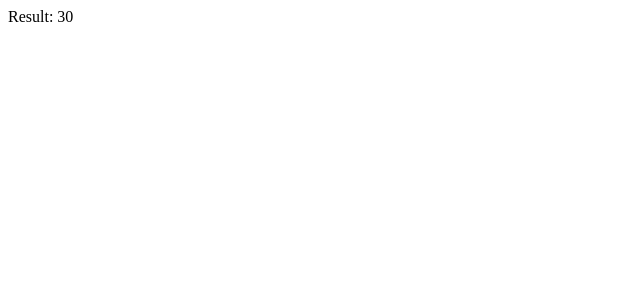
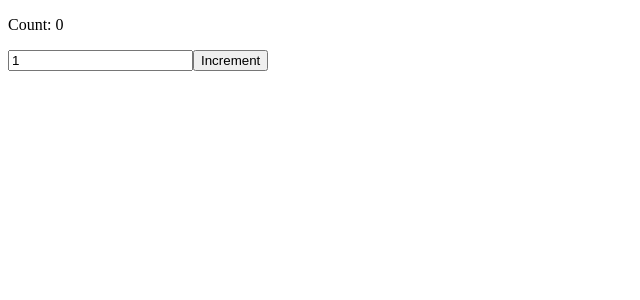
Before and after one commit to eonduck2/react-hooks, a React app: page / in a window 1280 px wide. Shown: the top 300 px of the page, without its empty margins (0-640 px from the left). Built offline with nearby package versions, Linux system fonts and the light colour scheme.

Commit message:
useCallback 파일 생성

```diff
--- a/src/client/App.tsx
+++ b/src/client/App.tsx
@@ -1,8 +1,9 @@
 import React from "react";
 import Memoization from "./components/useMemo/Memoization";
+import CounterMeMoiCallback from "./components/useCallback/MemoizationCallback";
 
 const App: React.FC = () => {
-  return <Memoization a={10} b={20}></Memoization>;
+  return <CounterMeMoiCallback></CounterMeMoiCallback>;
 };
 
 export default App;
--- /dev/null
+++ b/src/client/components/useCallback/MemoizationCallback.tsx
@@ -0,0 +1,26 @@
+import React, { useState, useCallback } from "react";
+
+const CounterMeMoiCallback = () => {
+  const [count, setCount] = useState(0);
+  const [step, setStep] = useState(1);
+
+  // useCallback을 사용하여 increment 함수 메모이제이션
+  const increment = useCallback(() => {
+    setCount((prevCount) => prevCount + step);
+  }, [step]); // step이 변경될 때마다 새롭게 생성
+
+  return (
+    <div>
+      <p>Count: {count}</p>
+      <input
+        type="number"
+        value={step}
+        onChange={(e) => setStep(Number(e.target.value))}
+        placeholder="Set step"
+      />
+      <button onClick={increment}>Increment</button>
+    </div>
+  );
+};
+
+export default CounterMeMoiCallback;
```
